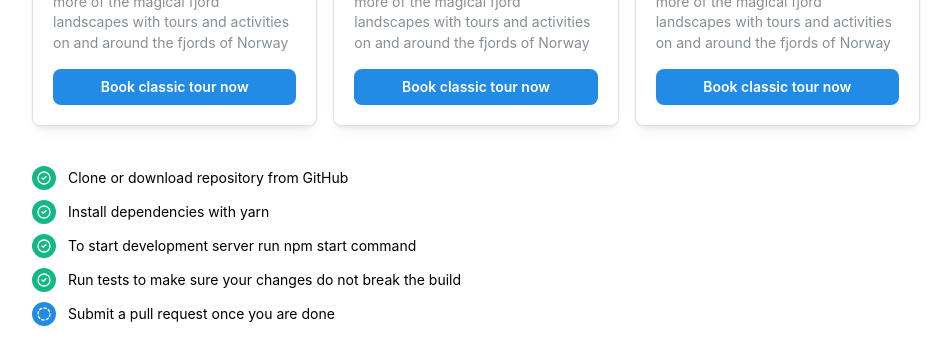
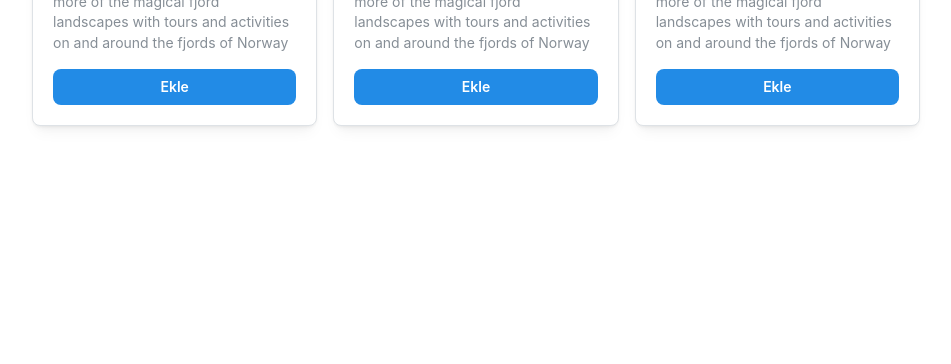
Before and after one commit to jsSpeedy/React-newBasketApp-II, a React (Create React App) app: page / in a window 1280 px wide. Shown: the part 260-624 px from the top of the page, without its empty margins (164-1115 px from the left). Built offline with nearby package versions, Linux system fonts and the light colour scheme.

Commit message:
Listeye ürün ekleme işlemi yapıldı.

```diff
--- a/src/App.js
+++ b/src/App.js
@@ -30,7 +30,7 @@ function App() {
               name={name}
               price={price}
               key={index}
-              onAdd={() => console.log("Ekleme", name)}
+              onAdd={() => setBasketItems([...basketItems, { name }])}
             />
           );
         })}
@@ -46,21 +46,9 @@ function App() {
           </ThemeIcon>
         }
       >
-        <List.Item>Clone or download repository from GitHub</List.Item>
-        <List.Item>Install dependencies with yarn</List.Item>
-        <List.Item>To start development server run npm start command</List.Item>
-        <List.Item>
-          Run tests to make sure your changes do not break the build
-        </List.Item>
-        <List.Item
-          icon={
-            <ThemeIcon color="blue" size={24} radius="xl">
-              <IconCircleDashed style={{ width: rem(16), height: rem(16) }} />
-            </ThemeIcon>
-          }
-        >
-          Submit a pull request once you are done
-        </List.Item>
+        {basketItems.map(({ name }, index) => (
+          <List.Item key={index}>{name}</List.Item>
+        ))}
       </List>
     </Container>
   );
--- a/src/components/Card.js
+++ b/src/components/Card.js
@@ -22,7 +22,7 @@ const CardComponent = ({ name, price, onAdd }) => {
       </Text>
 
       <Button color="blue" fullWidth mt="md" radius="md" onClick={onAdd}>
-        Book classic tour now
+        Ekle
       </Button>
     </Card>
   );
```
